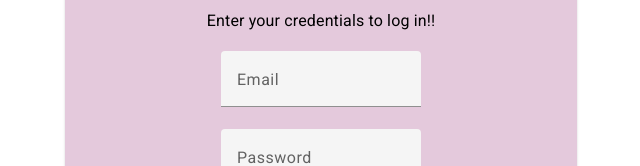
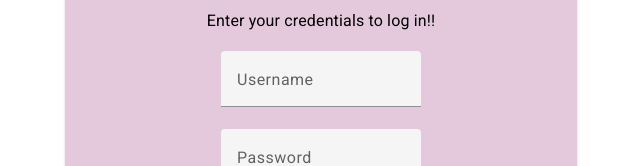
Before and after one commit to Dmytriy99/Harmony-AngularUpdate, an Angular app: page /login in a window 1280 px wide. Shown: the part 177-343 px from the top of the page, without its empty margins (319-959 px from the left). Built offline with nearby package versions, Linux system fonts and the light colour scheme.

Commit message:
fix login username

```diff
--- a/src/app/componenti/login/login.component.html
+++ b/src/app/componenti/login/login.component.html
@@ -4,8 +4,8 @@
     <h3>Enter your credentials to log in!!</h3>
     <form #loginform="ngForm" (ngSubmit)="onSubmit(loginform)">
       <mat-form-field>
-        <mat-label> Email</mat-label>
-        <input matInput type="email" name="name" ngModel />
+        <mat-label> Username</mat-label>
+        <input matInput type="text" name="name" ngModel />
       </mat-form-field>
       <mat-form-field>
         <mat-label>Password</mat-label>
```
Also changed, not shown: 1 other file (tests, documents, lock files or other folders).
